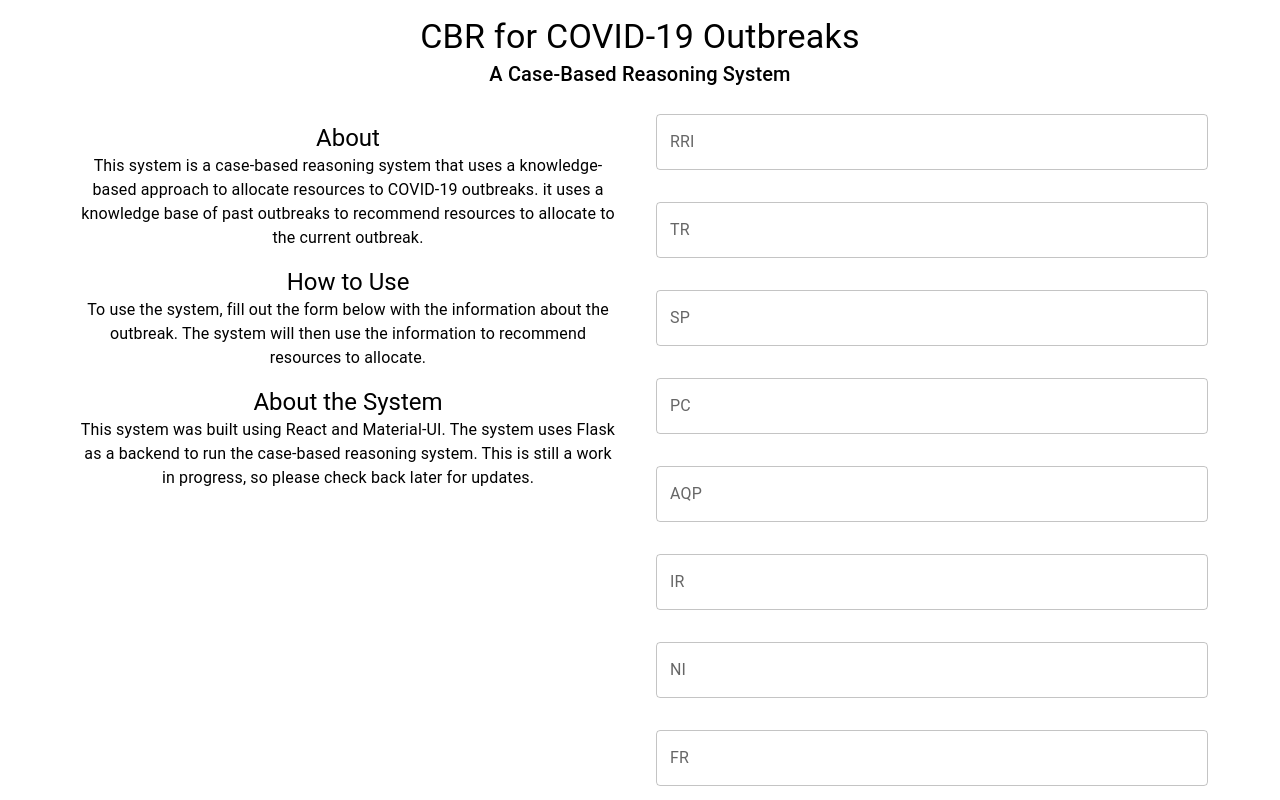
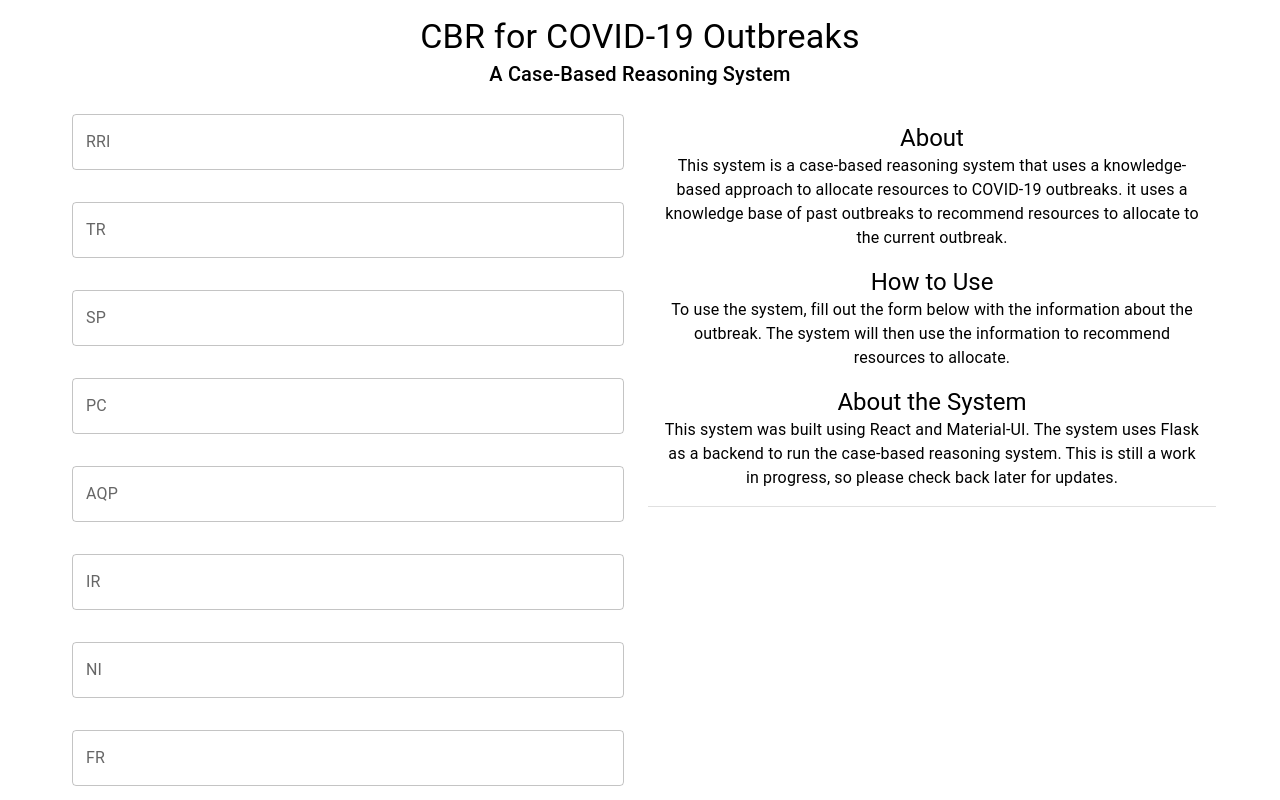
Before and after one commit to shehabshalan/cbr-client, a React (Vite) app: page / in a window 1280 px wide. Shown: the top 800 px of the page. Built offline with nearby package versions, Linux system fonts and the light colour scheme.

Commit message:
recommendation added

```diff
--- a/src/App.jsx
+++ b/src/App.jsx
@@ -1,20 +1,26 @@
 import Layout from "./components/Layout";
 import CaseForm from "./components/CaseForm";
-import { Box, Grid } from "@mui/material";
+import { Box, Divider, Grid, Typography } from "@mui/material";
 import About from "./components/About";
 import Title from "./components/Title";
+import { useState } from "react";
+import Recommendation from "./components/Recommendation";
 function App() {
+  const [resources, setResources] = useState([]);
   return (
     <Layout>
       <Box sx={{ m: 2 }}>
         <Title />
       </Box>
-      <Grid container spacing={2} justifyContent="center">
+      <Grid container spacing={2}>
+        <Grid item xs={12} md={6}>
+          <CaseForm setResources={setResources} />
+        </Grid>
+
         <Grid item xs={12} md={6}>
           <About />
-        </Grid>
-        <Grid item xs={12} md={6}>
-          <CaseForm />
+          <Divider />
+          {resources.length > 0 && <Recommendation data={resources} />}
         </Grid>
       </Grid>
     </Layout>
```
